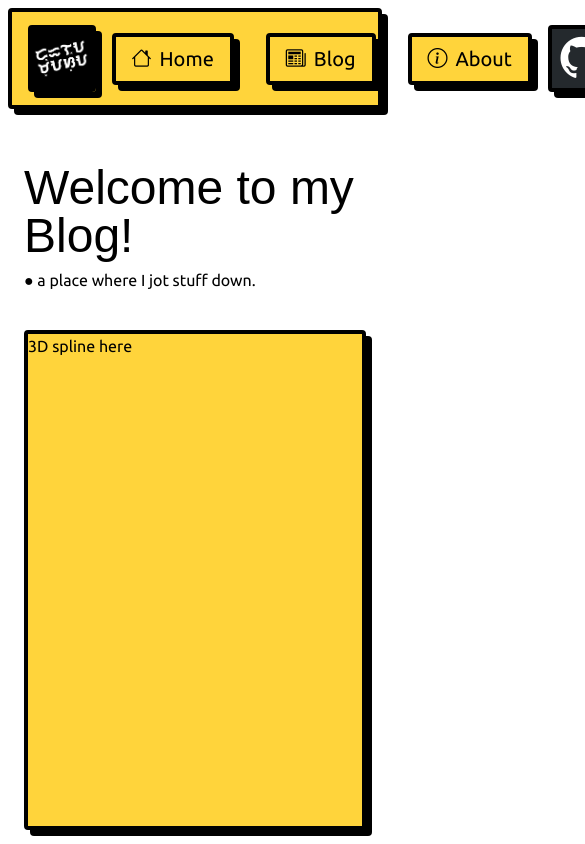
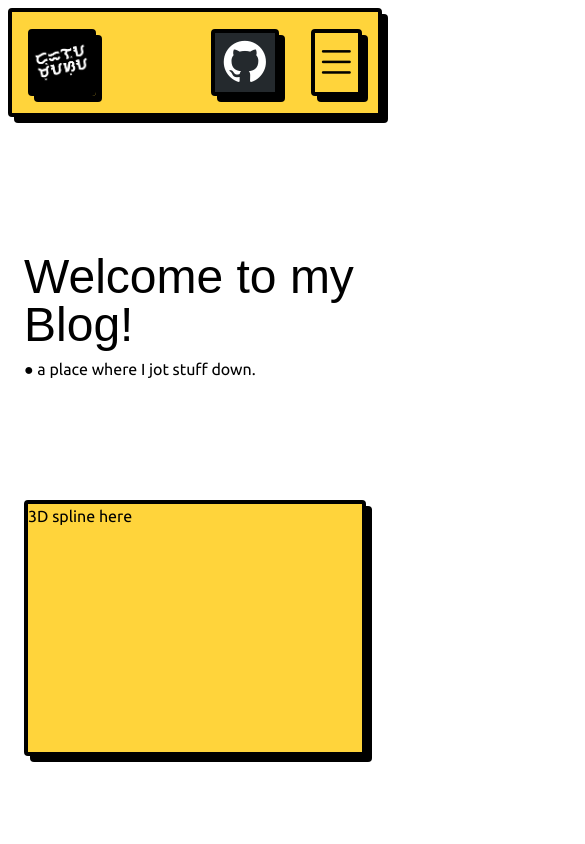
Before and after one commit to denverdelamasa/blog, a Next.js app: page / in a window 390 px wide. Shown: the top 844 px of the page, 585 px wide, since content can reach past the window. Built offline with nearby package versions, Linux system fonts and the light colour scheme; a web font is replaced by a local one.

Commit message:
fix: Navbar Content clipping

```diff
--- a/src/app/HomepageHero.tsx
+++ b/src/app/HomepageHero.tsx
@@ -12,7 +12,7 @@ export default function HomepageHero() {
                     ● a place where I jot stuff down.
                 </p>
             </div>
-            <div className="bg-[#ffd43b] neo-brutalist w-full md:min-w-[500px] h-[500px]">
+            <div className="bg-[#ffd43b] neo-brutalist w-full md:min-w-[500px] h-64 md:h-[500px]">
                 3D spline here
             </div>
         </div>
--- a/src/components/Navbar.tsx
+++ b/src/components/Navbar.tsx
@@ -1,22 +1,32 @@
+"use client";
+
 import Link from "next/link";
+import { useState } from "react";
 
 export default function Navbar() {
+  const [isExpanded, setIsExpanded] = useState(false);
+
+  const toggleNavbar = () => {
+    setIsExpanded(!isExpanded);
+  };
+
   return (
-    <nav className="flex m-2 bg-[#ffd43b] neo-brutalist h-[12vh]">
+    <nav className={`flex flex-col m-2 bg-[#ffd43b] neo-brutalist md:h-[12vh] ${isExpanded ? 'h-auto' : 'h-[14h]'} transition-all duration-500 ease-in-out overflow-hidden`}>
+      <div className="flex flex-row w-full md:h-full h-[12vh]">
         <div className="navbar-start">
           <Link href="https://denverdelamasa.vercel.app" target="_blank">
             <div className="avatar">
               <div className="w-[8vh] m-4 rounded-full neo-brutalist">
-              <img
-                alt="avatar"
-                src="/avatar.png" />
+                <img alt="avatar" src="/avatar.png" />
               </div>
             </div>
           </Link>
         </div>
-      <div className="navbar-center flex flex-row gap-8">
+
+        {/* Desktop navigation */}
+        <div className="navbar-center hidden md:flex flex-row gap-8">
           <Link href="/">
-          <div className="bg-[#ffd43b] neo-brutalist py-2 px-4 text-black hover:text-white">
+            <div className="bg-[#ffd43b] neo-brutalist py-2 px-4 text-black hover:text-white transition-all duration-300 hover:scale-105">
               <span className="text-xl">
                 <i className="bi bi-house mr-2 my-auto"></i>
                 Home
@@ -24,7 +34,7 @@ export default function Navbar() {
             </div>
           </Link>
           <Link href="/blog">
-          <div className="bg-[#ffd43b] neo-brutalist py-2 px-4 text-black hover:text-white">
+            <div className="bg-[#ffd43b] neo-brutalist py-2 px-4 text-black hover:text-white transition-all duration-300 hover:scale-105">
               <span className="text-xl">
                 <i className="bi bi-newspaper mr-2 my-auto"></i>
                 Blog
@@ -32,7 +42,7 @@ export default function Navbar() {
             </div>
           </Link>
           <Link href="/#about">
-          <div className="bg-[#ffd43b] neo-brutalist py-2 px-4 text-black hover:text-white">
+            <div className="bg-[#ffd43b] neo-brutalist py-2 px-4 text-black hover:text-white transition-all duration-300 hover:scale-105">
               <span className="text-xl">
                 <i className="bi bi-info-circle mr-2 my-auto"></i>
                 About
@@ -40,13 +50,66 @@ export default function Navbar() {
             </div>
           </Link>
         </div>
-      <div className="navbar-end">
+
+        <div className="navbar-end flex items-center">
+          <div className={`${isExpanded ? 'hidden' : 'block'} md:block`}>
             <Link href="https://github.com/denverdelamasa/blog" target="_blank">
-          <div className="w-[8vh] h-[8vh] m-4 neo-brutalist bg-[#24292d] flex items-center justify-center">
+              <div className="w-[8vh] h-[8vh] m-4 neo-brutalist bg-[#24292d] flex items-center justify-center transition-all duration-300 hover:scale-105">
                 <i className="bi bi-github text-white text-[5vh]"></i>
               </div>
             </Link>
           </div>
+
+          <button
+            className="md:hidden w-[8vh] h-[8vh] m-4 neo-brutalist bg-[#ffd43b] flex items-center justify-center transition-all duration-300 hover:scale-105"
+            onClick={toggleNavbar}
+            aria-label="Toggle menu"
+          >
+            <i className={`bi ${isExpanded ? 'bi-x' : 'bi-list'} text-black text-[5vh] transition-transform duration-500 ${isExpanded ? 'rotate-180' : ''}`}></i>
+          </button>
+        </div>
+      </div>
+
+      <div className={`md:hidden w-full transition-all duration-500 ease-out ${isExpanded ? 'max-h-96 opacity-100' : 'max-h-0 opacity-0'}`}>
+        <div className="flex flex-col items-center gap-4 pb-4">
+          <Link
+            href="/"
+            className="w-full text-center transition-transform duration-300 hover:scale-105"
+            onClick={() => setIsExpanded(false)}
+          >
+            <div className="bg-[#ffd43b] neo-brutalist py-3 mx-4 text-black hover:text-white transform transition-all duration-300 hover:-translate-y-1">
+              <span className="text-xl">
+                <i className="bi bi-house mr-2 my-auto"></i>
+                Home
+              </span>
+            </div>
+          </Link>
+          <Link
+            href="/blog"
+            className="w-full text-center transition-transform duration-300 hover:scale-105"
+            onClick={() => setIsExpanded(false)}
+          >
+            <div className="bg-[#ffd43b] neo-brutalist py-3 mx-4 text-black hover:text-white transform transition-all duration-300 hover:-translate-y-1">
+              <span className="text-xl">
+                <i className="bi bi-newspaper mr-2 my-auto"></i>
+                Blog
+              </span>
+            </div>
+          </Link>
+          <Link
+            href="/#about"
+            className="w-full text-center transition-transform duration-300 hover:scale-105"
+            onClick={() => setIsExpanded(false)}
+          >
+            <div className="bg-[#ffd43b] neo-brutalist py-3 mx-4 text-black hover:text-white transform transition-all duration-300 hover:-translate-y-1">
+              <span className="text-xl">
+                <i className="bi bi-info-circle mr-2 my-auto"></i>
+                About
+              </span>
+            </div>
+          </Link>
+        </div>
+      </div>
     </nav>
   );
 }
```
Lines whose indentation alone changed are shown as unchanged.
